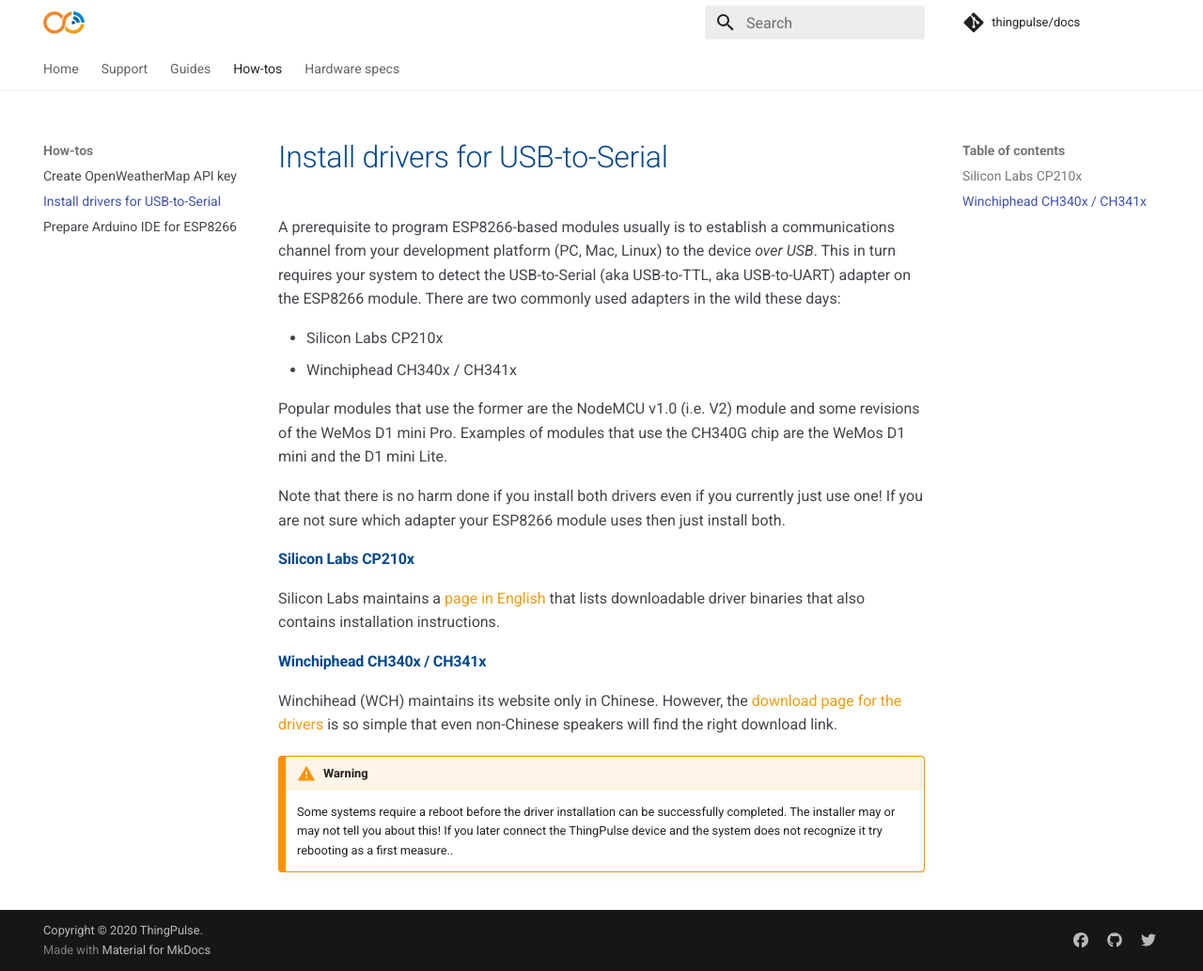
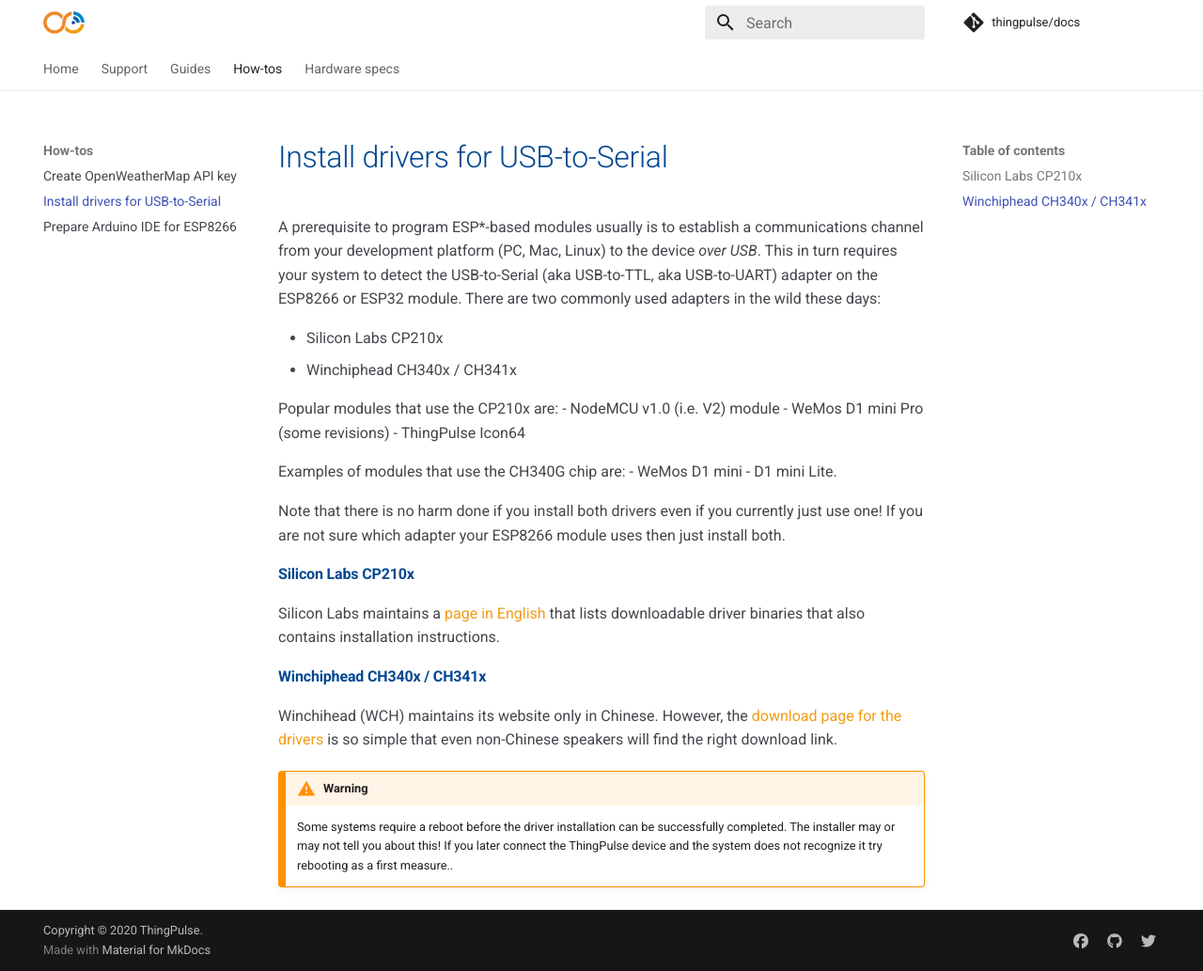
Before and after one commit to ThingPulse/docs, an MkDocs documentation site: the page built from docs/how-tos/install-drivers.md, in a window 1280 px wide and 1033 px high. Shown: the whole window at 94% size. Built offline with MkDocs 1.6.1 and Material for MkDocs 9.7.7, drawn with Linux system fonts in a browser that asks for light colours; comment, search, counter and statistics services are not loaded.

Commit message:
Update driver guide for Icon64

```diff
--- a/includes/install-drivers.md
+++ b/includes/install-drivers.md
@@ -1,9 +1,16 @@
-A prerequisite to program ESP8266-based modules usually is to establish a communications channel from your development platform (PC, Mac, Linux) to the device *over USB*. This in turn requires your system to detect the USB-to-Serial (aka USB-to-TTL, aka USB-to-UART) adapter on the ESP8266 module. There are two commonly used adapters in the wild these days:
+A prerequisite to program ESP*-based modules usually is to establish a communications channel from your development platform (PC, Mac, Linux) to the device *over USB*. This in turn requires your system to detect the USB-to-Serial (aka USB-to-TTL, aka USB-to-UART) adapter on the ESP8266 or ESP32 module. There are two commonly used adapters in the wild these days:
 
 - Silicon Labs CP210x
 - Winchiphead CH340x / CH341x
 
-Popular modules that use the former are the NodeMCU v1.0 (i.e. V2) module and some revisions of the WeMos D1 mini Pro. Examples of modules that use the CH340G chip are the WeMos D1 mini and the D1 mini Lite.
+Popular modules that use the CP210x are:
+- NodeMCU v1.0 (i.e. V2) module
+- WeMos D1 mini Pro (some revisions)
+- ThingPulse Icon64
+
+Examples of modules that use the CH340G chip are:
+- WeMos D1 mini
+- D1 mini Lite.
 
 Note that there is no harm done if you install both drivers even if you currently just use one! If you are not sure which adapter your ESP8266 module uses then just install both.
 
```
